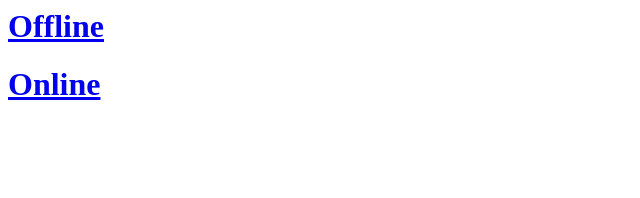
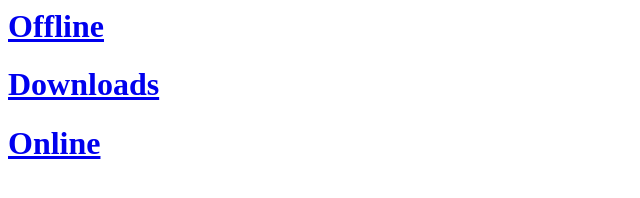
Before and after one commit to cdpoffline/appinventor, a plain HTML site: page web/index.html in a window 1280 px wide. Shown: the whole page, without its empty margins (0-640 px from the left). Drawn offline with Linux system fonts and the light colour scheme.

Commit message:
added AI companion for download

```diff
--- a/web/index.html
+++ b/web/index.html
@@ -4,6 +4,7 @@
   </head>
   <body>
     <a href="" id="local"><h1>Offline</h1></a>
+    <a href="downloads"><h1>Downloads</h1></a>
     <a href="http://appinventor.mit.edu/explore/"><h1>Online</h1></a>
     <script>
     var proto = document.location.protocol;
```
Also changed, not shown: 2 other files.
